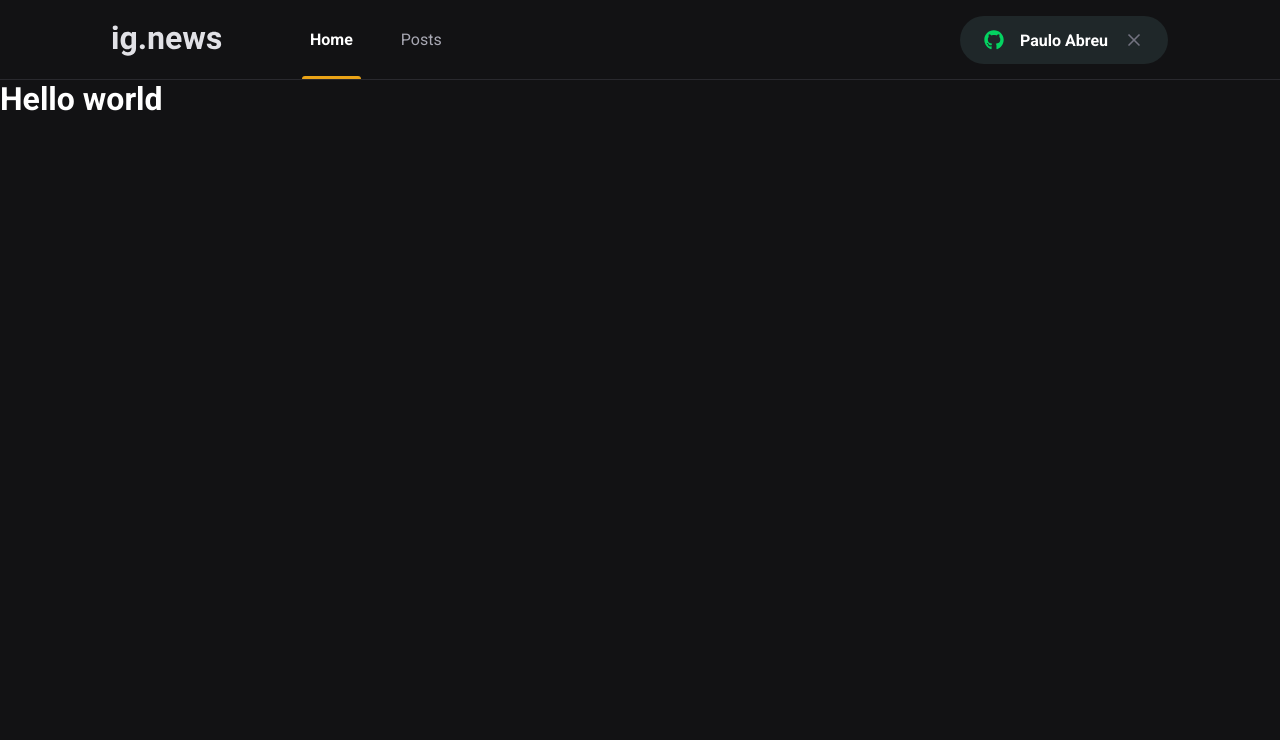
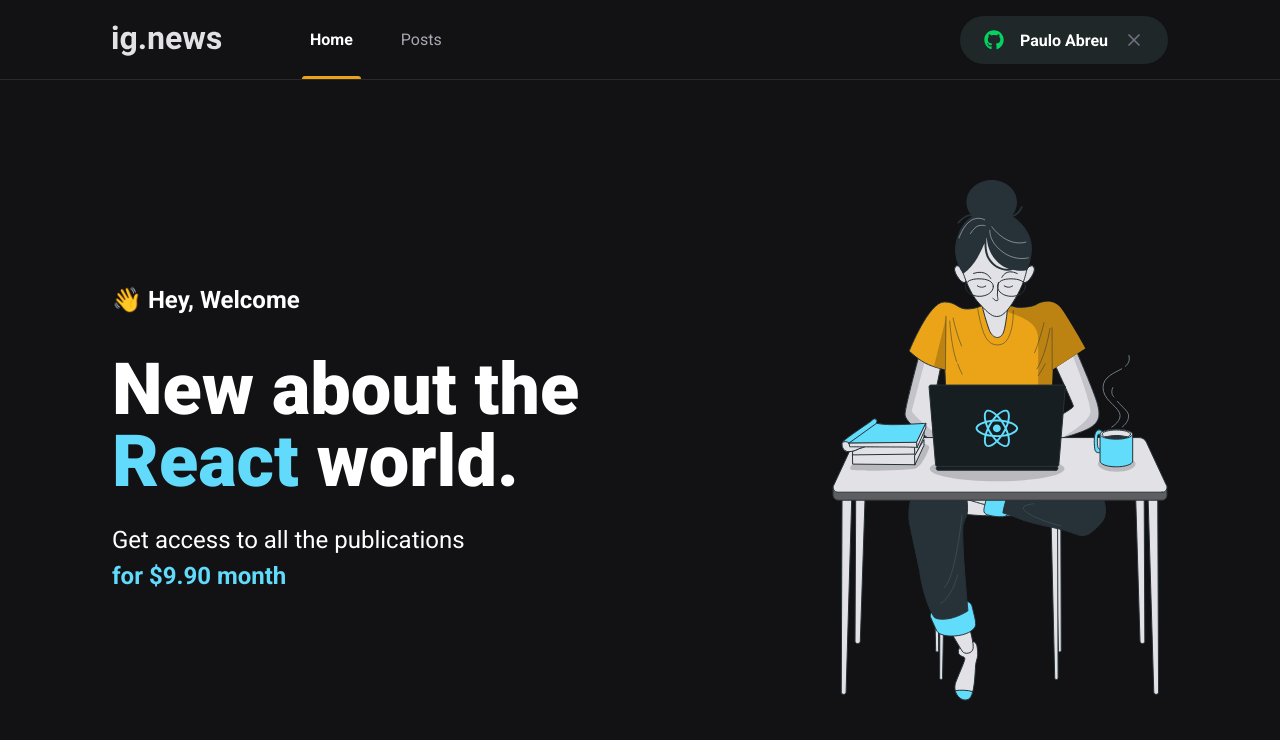
Before and after one commit to paulozy/ignews, a Next.js app: page / in a window 1280 px wide. Shown: the top 740 px of the page. Built offline with nearby package versions, Linux system fonts and the light colour scheme.

Commit message:
feat: create Home page

```diff
--- /dev/null
+++ b/src/pages/home.module.scss
@@ -0,0 +1,42 @@
+.contentContainer {
+  max-width: 1120px;
+  margin: 0 auto;
+  padding: 0 2rem;
+  height: calc(100vh - 5rem);
+
+  display: flex;
+  align-items: center;
+  justify-content: space-between;
+
+}
+
+.hero {
+  max-width: 600px;
+
+  >span {
+    font-size: 1.5rem;
+    font-weight: bold;
+  }
+
+  h1 {
+    font-size: 4.5rem;
+    font-weight: 900;
+    line-height: 4.5rem;
+    margin-top: 2.5rem;
+
+    span {
+      color: var(--cyan-500);
+    }
+  }
+
+  p {
+    font-size: 1.5rem;
+    line-height: 2.25rem;
+    margin-top: 1.5rem;
+
+    span {
+      color: var(--cyan-500);
+      font-weight: bold;
+    }
+  }
+}
--- a/src/pages/index.tsx
+++ b/src/pages/index.tsx
@@ -1,12 +1,33 @@
 import Head from 'next/head'
+
+import styles from './home.module.scss'
 
 export default function Home() {
   return (
     <>
       <Head>
-        <title>Inicio - ig.news</title>
+        <title>Home - ig.news</title>
       </Head>
-      <h1>Hello world</h1>
+
+      <main className={styles.contentContainer}>
+        <section className={styles.hero}>
+          <span>
+            👋 Hey, Welcome
+          </span>
+
+          <h1>New about the <span>React</span> world.</h1>
+
+          <p>
+            Get access to all the publications <br />
+            <span>for $9.90 month</span>
+          </p>
+
+        </section>
+
+        <img src="/images/avatar.svg" alt="girl coding" />
+
+      </main>
+
     </>
   )
 }
```
